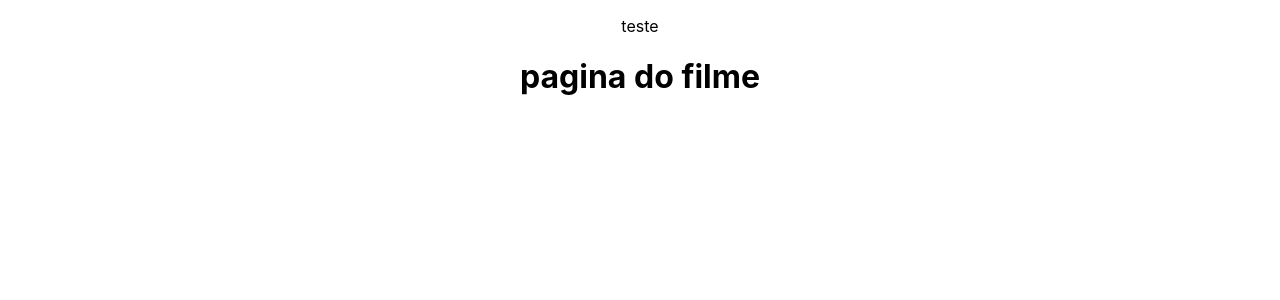
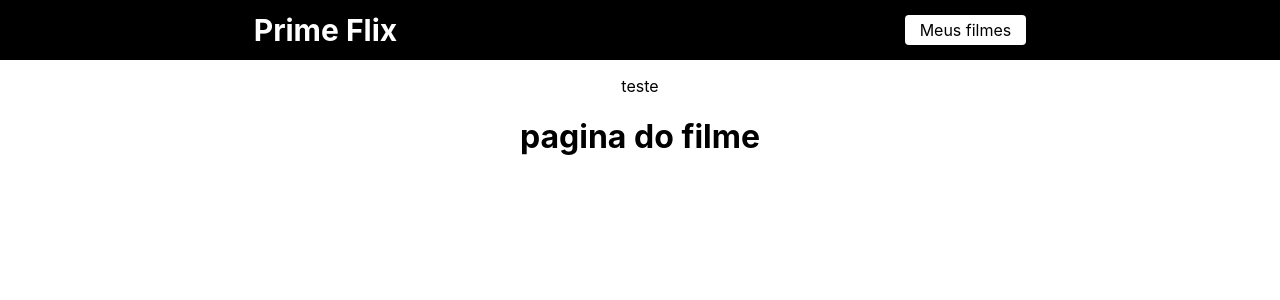
Before and after one commit to jadsonsantos/prime-flix, a React (Create React App) app: page /movie/1 in a window 1280 px wide. Shown: the top 300 px of the page. Built offline with nearby package versions, Linux system fonts and the light colour scheme.

Commit message:
creating and using header

```diff
--- /dev/null
+++ b/src/components/Header/Header.scss
@@ -0,0 +1,25 @@
+.header {
+  display: flex;
+  align-items: center;
+  justify-content: space-around;
+  width: 100%;
+  height: 60px;
+  background-color: black;
+
+  &__link {
+    color: white;
+    text-decoration: none;
+  }
+
+  &__logo {
+    font-size: 30px;
+    font-weight: 700;
+  }
+
+  &__favorites {
+    background-color: white;
+    padding: 5px 15px;
+    color: #000;
+    border-radius: 4px;
+  }
+}
--- /dev/null
+++ b/src/components/Header/index.js
@@ -0,0 +1,15 @@
+import { Link } from 'react-router-dom'
+import './Header.scss'
+
+const Header = () => (
+  <header className="header">
+    <Link className="header__link header__logo" to="/">
+      Prime Flix
+    </Link>
+    <Link className="header__link header__favorites" to="/favoritos">
+      Meus filmes
+    </Link>
+  </header>
+)
+
+export default Header
--- a/src/routes.js
+++ b/src/routes.js
@@ -1,10 +1,12 @@
 import { BrowserRouter, Routes, Route } from 'react-router-dom'
+import Header from './components/Header'
 
 import Home from './pages/Home'
 import Movie from './pages/Movie'
 
 const RoutesApp = () => (
   <BrowserRouter>
+    <Header />
     <Routes>
       <Route path="/" element={<Home />} />
       <Route path="/movie/:id" element={<Movie />} />
```
